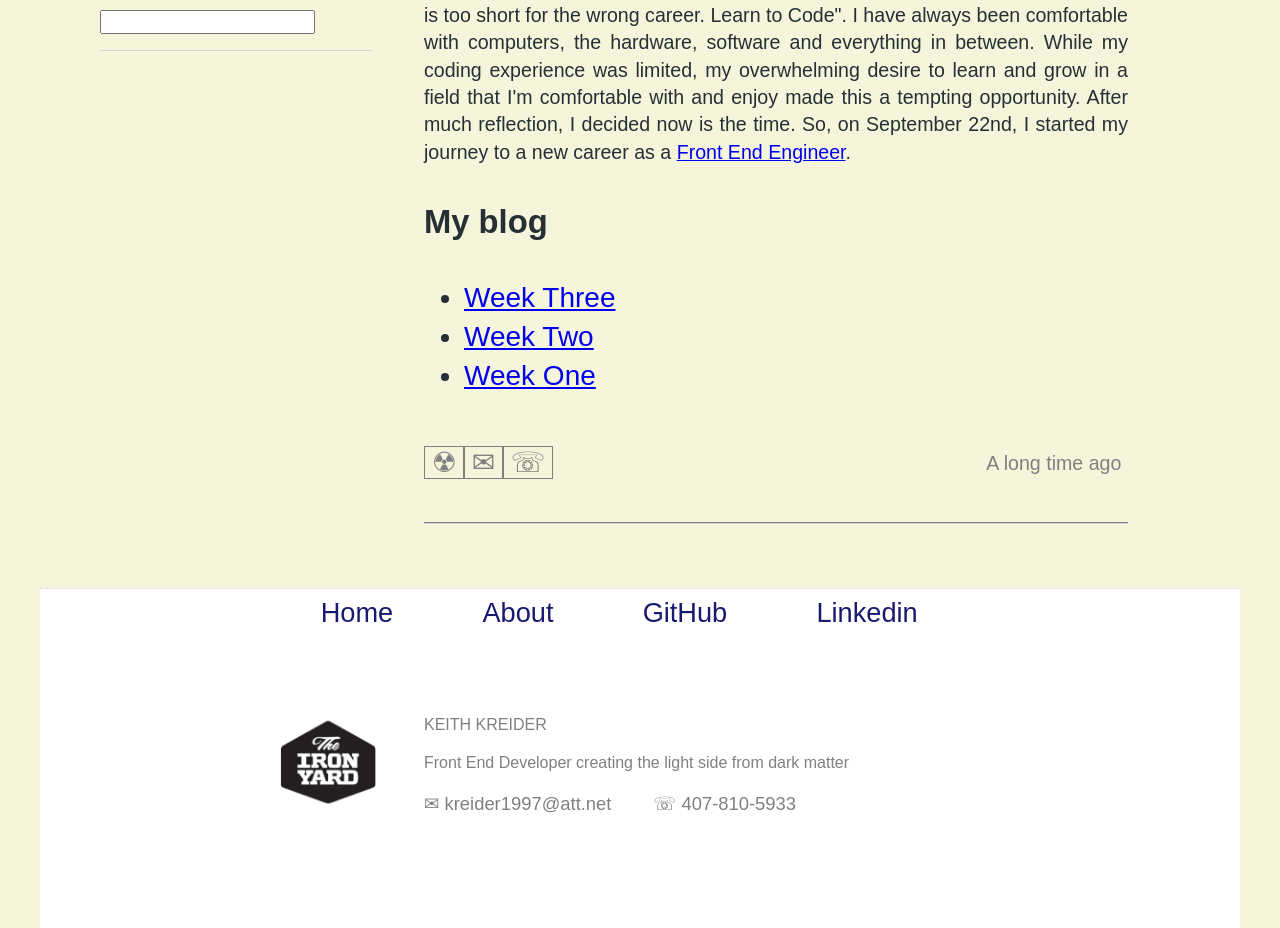
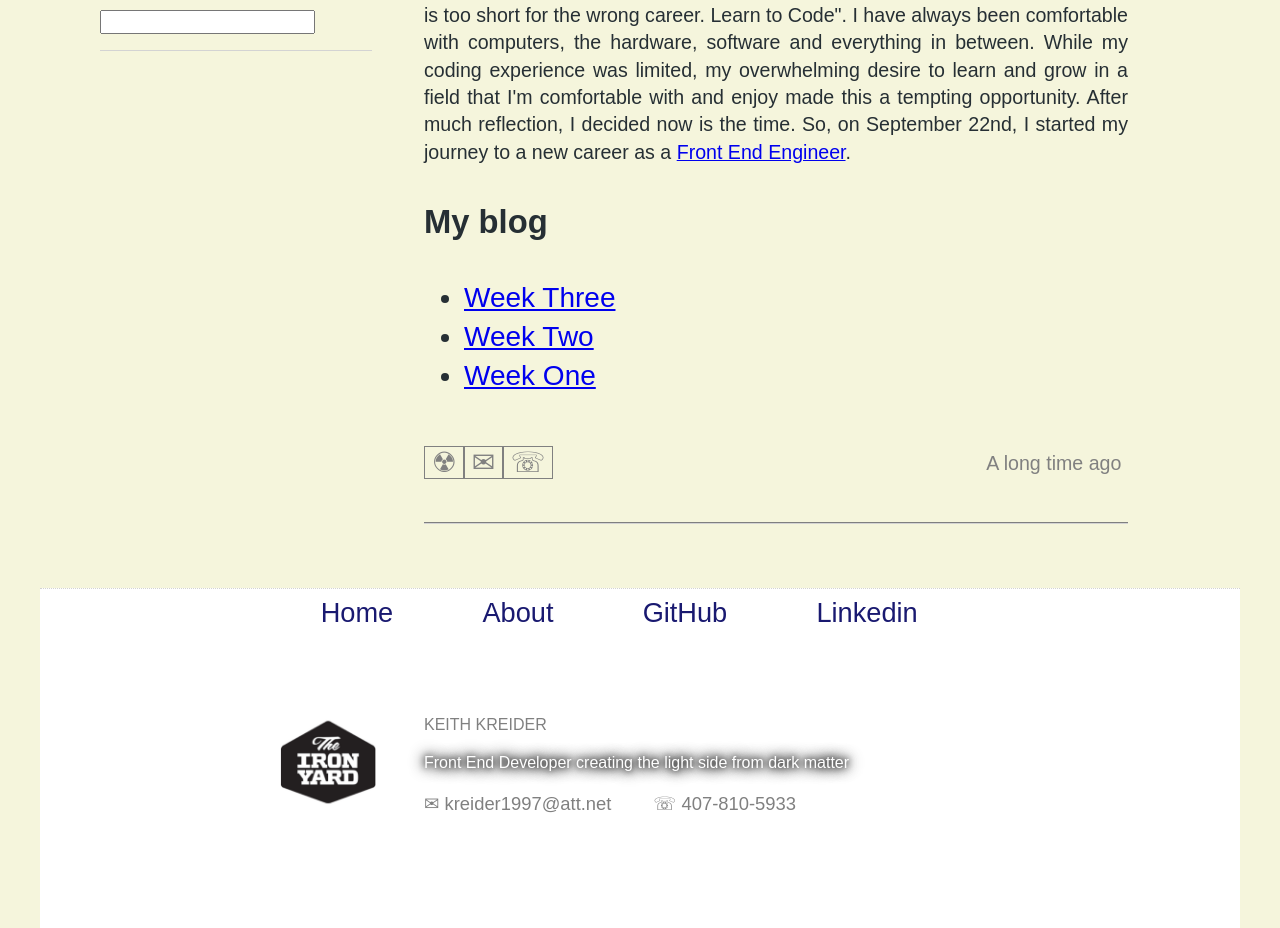
Before and after one commit to kreider1997/kreider1997.github.io, a Jekyll site: the page built from index.html, in a window 1280 px wide. Shown: the part 649-1577 px from the top of the page. Built offline with Jekyll 4.4.1, drawn with Linux system fonts in a browser that asks for light colours; nearby versions of some CDN libraries; some web fonts are replaced.

Commit message:
added some text shaddow

```diff
--- a/_layouts/default.html
+++ b/_layouts/default.html
@@ -60,7 +60,7 @@
     <nav>
       <a href="http://theironyard.com"><img src="/img/IronYard.png"></a>
       <p id="footA">Keith Kreider</p>
-      <p>Front End Developer creating the light side from dark matter</p>
+      <p id="footB">Front End Developer creating the light side from dark matter</p>
       <div id="footLink">
         <a href="mailto:kreider1997@att.net?subject=Cut%20the%20chatter%20Red%205">&#9993 kreider1997@att.net</a>
         <a href="tel:+14078105933">&#9743 407-810-5933</a>
--- a/css/styles.css
+++ b/css/styles.css
@@ -139,6 +139,10 @@ footer nav img {
 }
 footer p {
   margin-left: 0em;
+}
+#footB {
+  text-shadow: black 0pt 0pt 12pt, black 0pt 0pt 5pt, black 0pt 0pt 10pt;
+  color: white;
 }
 #footA {
   text-transform: uppercase;
```
